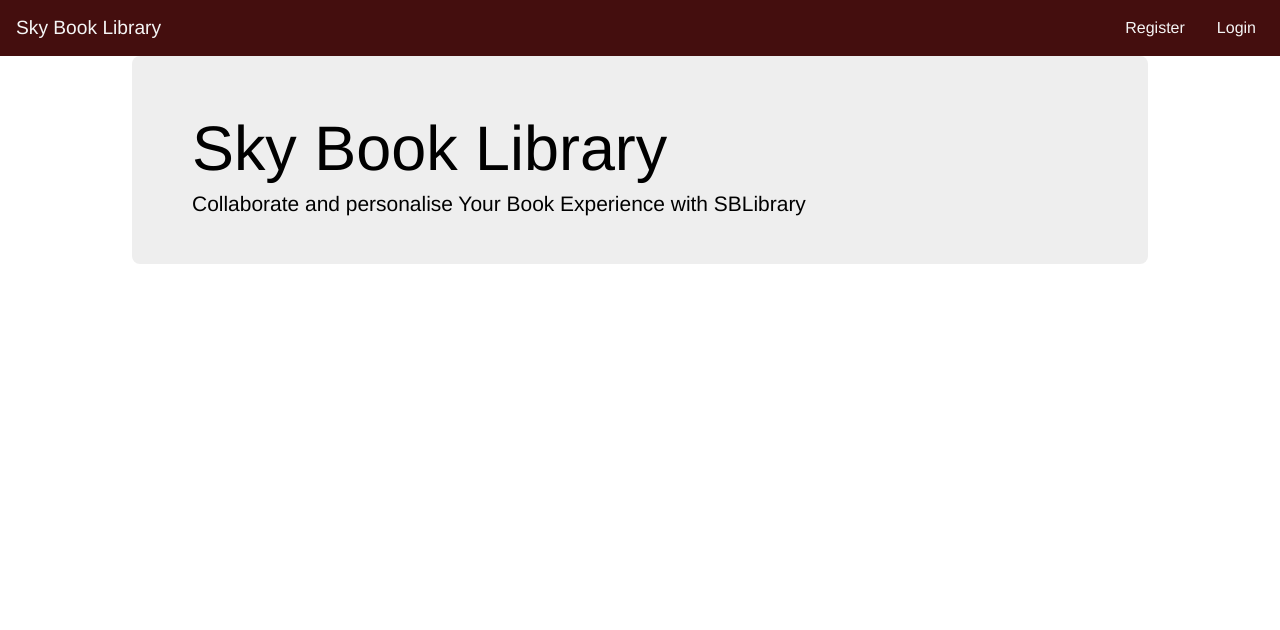
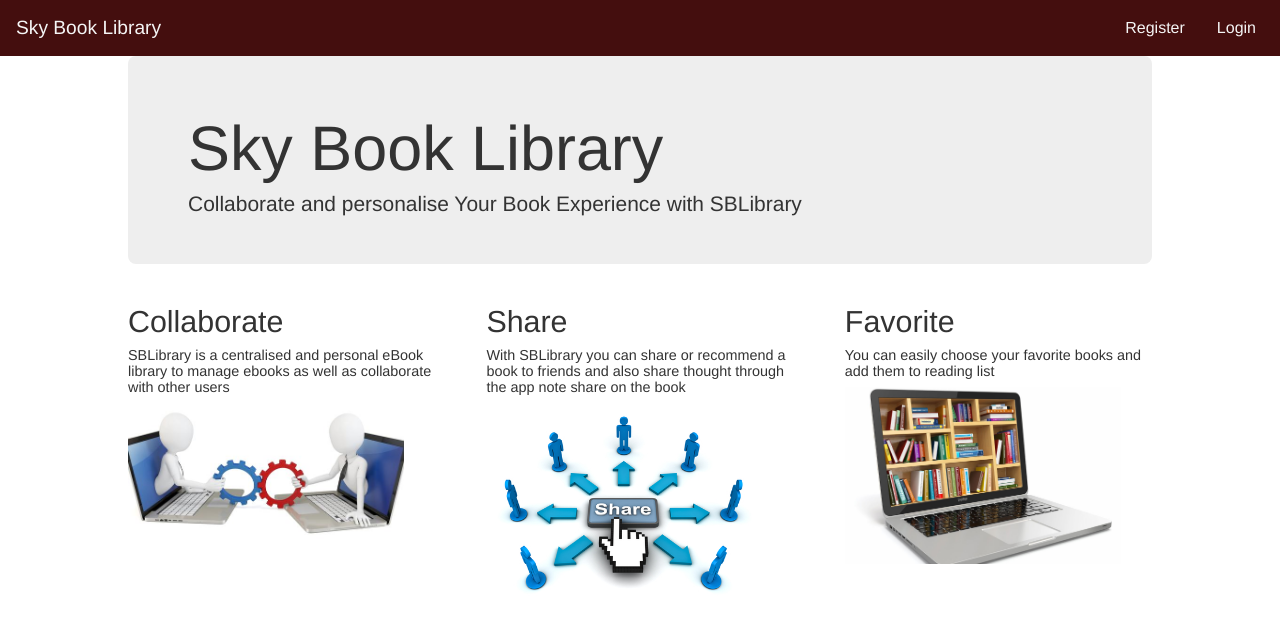
Before and after one commit to OdionJ1/SBLWithAngular, an Angular app in the folder UI/skyBookLibrary/: page /home in a window 1280 px wide. Shown: the top 630 px of the page. Built offline with nearby package versions, Linux system fonts and the light colour scheme.

Commit message:
Progress on home page development 2

```diff
--- /dev/null
+++ b/UI/skyBookLibrary/src/app/data/homepage/homepage-data.ts
@@ -0,0 +1,26 @@
+export const homepageData: IFeature[] = [
+    {
+        title: 'Collaborate',
+        summary: 'SBLibrary is a centralised and personal eBook library to manage ebooks as well as collaborate with other users',
+        image: 'assets/images/homepage/collaborate.jpg'
+    },
+    {
+        title: 'Share',
+        summary: 'With SBLibrary you can share or recommend a book to friends and also share thought through the app note share on the book',
+        image: 'assets/images/homepage/share.jpg'
+    },
+    {
+        title: 'Favorite',
+        summary: 'You can easily choose your favorite books and add them to reading list',
+        image: 'assets/images/homepage/favorite.jpg'
+    },
+]
+
+
+
+
+export interface IFeature {
+    title: string
+    summary: string
+    image: string
+}
--- a/UI/skyBookLibrary/src/app/pages/home/home.component.html
+++ b/UI/skyBookLibrary/src/app/pages/home/home.component.html
@@ -10,5 +10,17 @@
                 Collaborate and personalise Your Book Experience with SBLibrary
             </p>
         </div>
+
+        <div class="feature-row">
+            <div class="feature-info" *ngFor="let feature of features">
+                <h2>
+                    {{feature.title}}
+                </h2>
+                <p>
+                    {{feature.summary}}
+                </p>
+                <img alt="sad face" [src]="feature.image" >
+            </div>
+        </div>
     </div>
 </ng-container>
--- a/UI/skyBookLibrary/src/app/pages/home/home.component.scss
+++ b/UI/skyBookLibrary/src/app/pages/home/home.component.scss
@@ -1,13 +1,14 @@
 
 .body-container {
-    margin-top: 3.5rem;
+    margin: 3.5rem 8rem;
+    color: #333333;
 
     .info-text-div {
         background-color: #eeeeee;
         padding: 3rem 3.75rem;
         border-radius: 0.5rem;
-        width: 70%;
-        margin: auto;
+        margin: 0 auto;
+        margin-bottom: 2rem;
 
         * {
             width: 80%;
@@ -24,6 +25,32 @@
             font-weight: 200;
             margin-top: 0.5rem;
             font-size: 1.31rem;
+        }
+    }
+
+    .feature-row {
+        display: flex;
+        justify-content: space-between;
+        margin: 0 auto;
+
+        .feature-info{
+            width: 30%;
+
+            h2 {
+                font-weight: 100;
+                font-size: 1.9rem;
+                margin: 0.5rem 0;
+            }
+
+            p {
+                font-size: 0.9rem;
+                font-weight: 100;
+                margin: 0.5rem 0;
+            }
+
+            img {
+                width: 90%;
+            }
         }
     }
 }
@@ -46,5 +73,19 @@
             }
         }
 
+        .feature-row {
+            flex-direction: column;
+
+            .feature-info {
+                width: 100%;
+            }
+        }
+
     }
 }
+
+@media screen and (max-width: 73rem){
+    .body-container {
+        margin: 3.5rem 3rem;
+    }
+}
--- a/UI/skyBookLibrary/src/app/pages/home/home.component.ts
+++ b/UI/skyBookLibrary/src/app/pages/home/home.component.ts
@@ -1,4 +1,5 @@
 import { Component } from "@angular/core";
+import { homepageData, IFeature } from "src/app/data/homepage/homepage-data";
 
 @Component({
     templateUrl: './home.component.html',
@@ -6,5 +7,5 @@ import { Component } from "@angular/core";
 })
 
 export class HomeComponent{
-
+    public features: IFeature[] = homepageData
 }
--- a/UI/skyBookLibrary/src/styles.scss
+++ b/UI/skyBookLibrary/src/styles.scss
@@ -1,6 +1,6 @@
 // @import url('https://fonts.googleapis.com/css2?family=Hind+Siliguri:wght@300&family=Roboto:wght@300&display=swap');
 
-*{
+* {
     margin: 0;
     font-family: "Helvetica Neue", Helvetica, Arial, sans-serif;
 }
```
Also changed, not shown: UI/skyBookLibrary/src/assets/images/homepage/favorite.jpg (renamed from UI/skyBookLibrary/src/assets/images/homepage/favourite.jpg).
